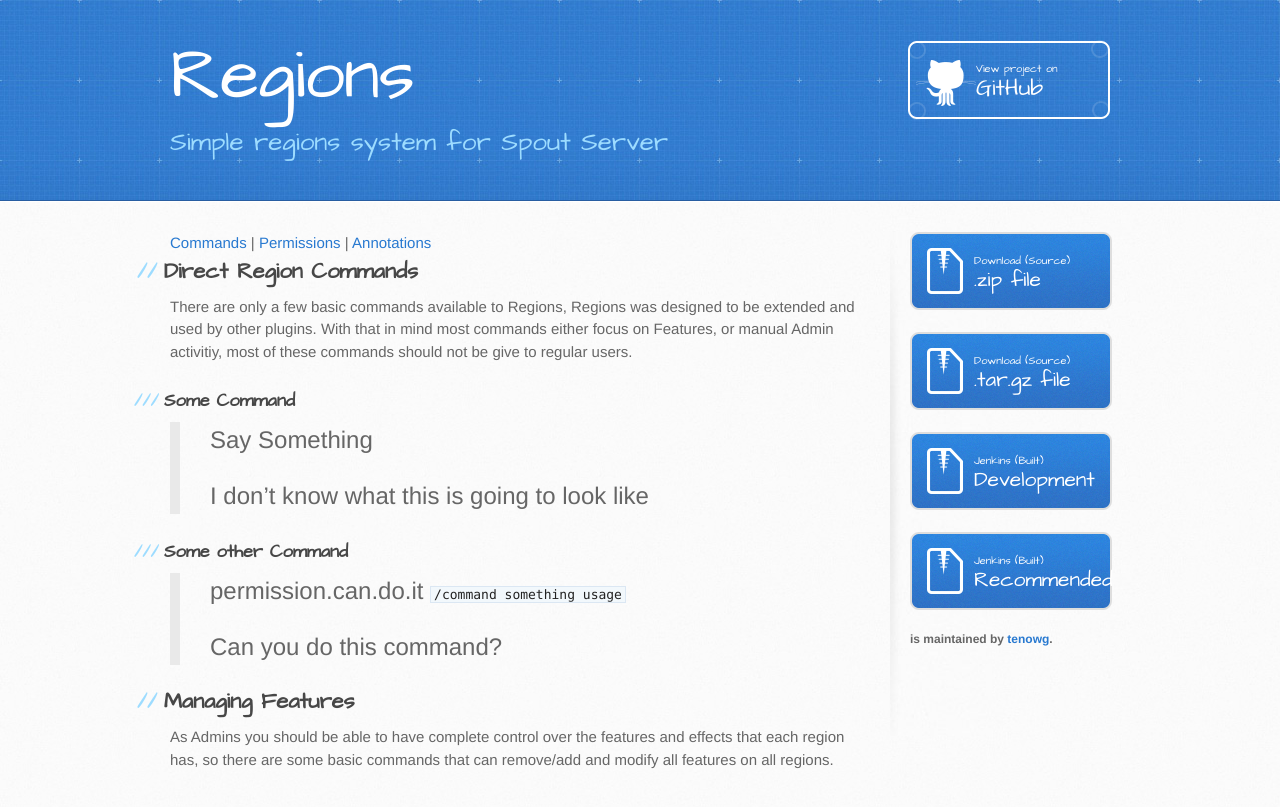
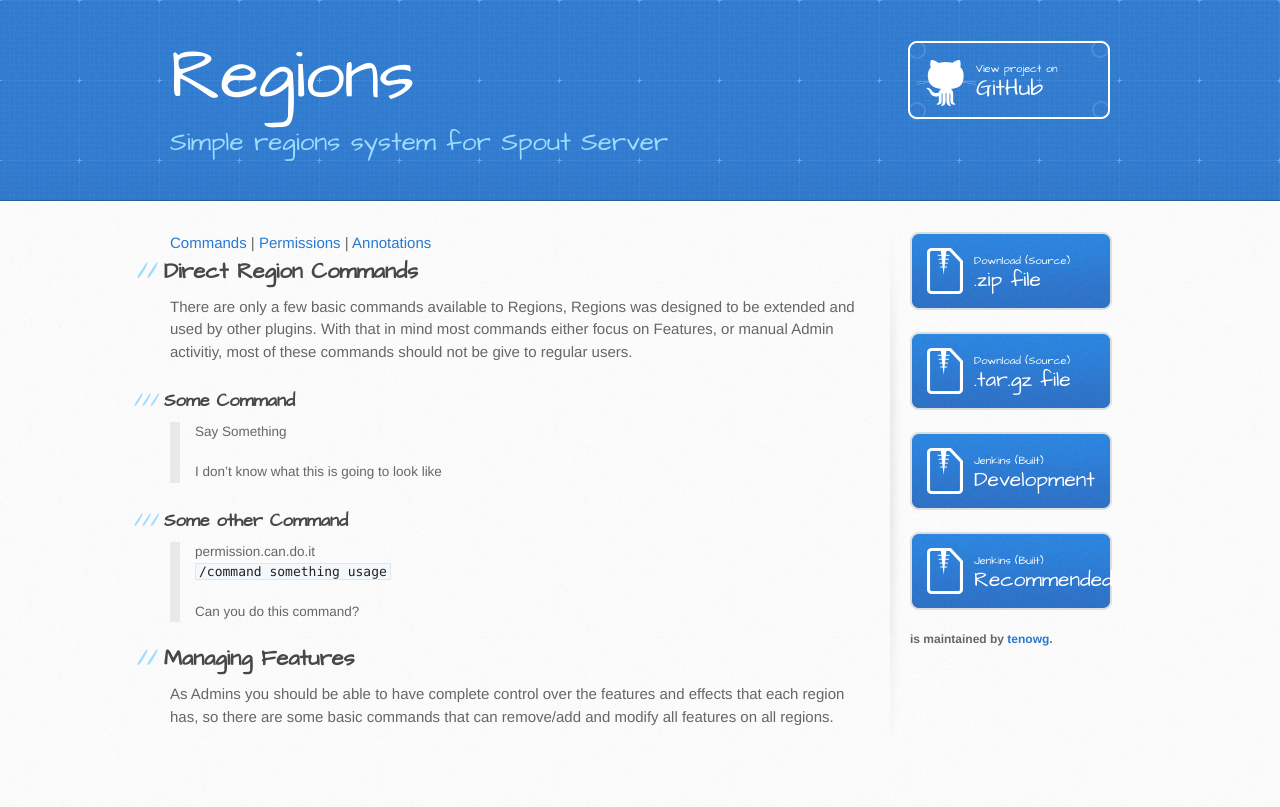
Before and after one commit to tenowg/Regions, a Jekyll site: the page built from command.md, in a window 1280 px wide. Shown: the top 807 px of the page. Built offline with Jekyll 4.4.1, drawn with Linux system fonts in a browser that asks for light colours.

```diff
--- a/command.md
+++ b/command.md
@@ -11,7 +11,7 @@ There are only a few basic commands available to Regions, Regions was designed t
 > I don't know what this is going to look like
 
 ### Some other Command
-> **permission.can.do.it**
+> **permission.can.do.it** <br />
 > `/command something usage`
 >
 > Can you do this command?
--- a/stylesheets/stylesheet.css
+++ b/stylesheets/stylesheet.css
@@ -324,10 +324,10 @@ p a {
 }
 
 blockquote {
-  font-size: 1.6em;
+  font-size: .9em;
   border-left: 10px solid #e9e9e9;
-  margin-bottom: 20px;
-  padding: 0 0 0 30px;
+  margin-bottom: 10px;
+  padding: 0 0 0 15px;
 }
 
 ul li {
```
